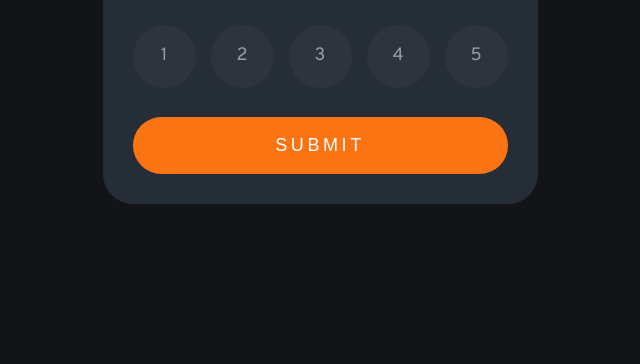
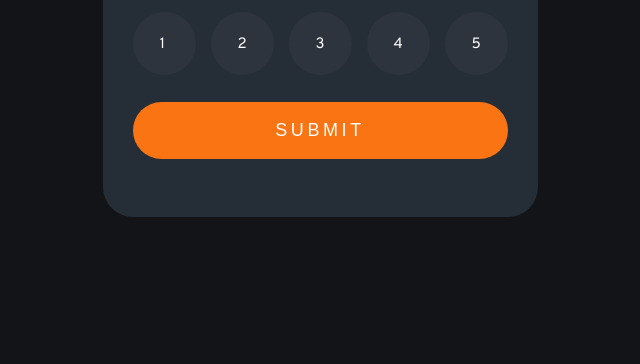
Before and after one commit to ornel77/interactive-rating-component, a plain HTML site: page index.html in a window 1280 px wide. Shown: the part 436-800 px from the top of the page, without its empty margins (320-960 px from the left). Drawn offline with Linux system fonts and the light colour scheme.

Commit message:
project finished

```diff
--- a/index.html
+++ b/index.html
@@ -12,32 +12,51 @@
 <body>
 
   <!-- Rating state start -->
-  <div class="card card__rating">
+  <div class="card card__rating" id="ratingCard">
     <div class="card__icon">
       <img src="./images/icon-star.svg" alt="star">
     </div>
     <div class="card__info-rating">
       <h2 class="head__rating">How did we do?</h2>
-      <p class="desc__rating">Please let us know how we did with your support request. All feedback is appreciated
-  to help us improve our offering!</p>
+      <p class="desc__rating">
+        Please let us know how we did with your support request. All feedback is appreciated
+        to help us improve our offering!
+      </p>
     </div>
-    <div class="ratings">
-      <a href="#" class="rating" id="rating1">1</a>
-      <a href="#" class="rating" id="rating2">2</a>
-      <a href="#" class="rating" id="rating3">3</a>
-      <a href="#" class="rating" id="rating4">4</a>
-      <a href="#" class="rating" id="rating5">5</a>
-    </div>
-    <button type="submit">Submit</button>
+    <form>
+      <div class="ratings">
+        <div class="rate">
+          <input type="radio" name="rating" id="rating1" value="1" class="rating">
+          <label for="rating1">1</label>
+        </div>
+        <div class="rate">
+            <input type="radio" name="rating" id="rating2" value="2" class="rating">
+            <label for="rating2">2</label>
+        </div>
+        <div class="rate">
+            <input type="radio" name="rating" id="rating3" value="3" class="rating">
+            <label for="rating3">3</label>
+        </div>
+        <div class="rate">
+            <input type="radio" name="rating" id="rating4" value="4" class="rating">
+            <label for="rating4">4</label>
+        </div>
+        <div class="rate">
+            <input type="radio" name="rating" id="rating5" value="5" class="rating">
+            <label for="rating5">5</label>
+        </div>
+      </div>
+      <button type="submit" id="btn-submit">Submit</button>
+    </form>
   </div>
   <!-- Rating state end -->
 
   <!-- Thank you state start -->
-  <div class="card card__thanks">
+  <div class="card card__thanks" id="thanksCard">
     <div class="card__image">
       <img src="./images/illustration-thank-you.svg" alt="illustration-thank-you">
     </div>
-    <p class="result">You selected <span class="number">4</span> out of 5</p>
+    <p class="result">You selected 4 out of 5</p>
     <div class="card__info-thanks">
       <h2 class="head__thanks">Thank you!</h2>
       <p class="desc__thanks">We appreciate you taking the time to give a rating. If you ever need more support,
--- a/script.js
+++ b/script.js
@@ -0,0 +1,24 @@
+const form = document.querySelector('form');
+const ratingCard = document.querySelector('#ratingCard');
+const thanksCard = document.querySelector('#thanksCard');
+
+
+const ratings = document.querySelector('.ratings');
+const notes = document.querySelectorAll('input[name="rating"]');
+const resultText = document.querySelector('.result')
+
+
+
+let score
+
+form.addEventListener('submit', (e) => {
+    e.preventDefault()
+    notes.forEach(function(note) {
+        if(note.checked) {
+            score = note.value;
+        }
+    })
+    ratingCard.style.display = 'none';
+    thanksCard.style.display = 'block'
+    resultText.innerHTML = `You selected ${score} out of 5`
+})
--- a/style.css
+++ b/style.css
@@ -43,7 +43,6 @@ img {
 
 .card {
     width: 29rem;
-    height: auto;
     padding: 2rem;
     border-radius: 2rem;
     background: var(--color-dark-blue);
@@ -85,9 +84,15 @@ img {
     width: 100%;
     display: flex;
     justify-content: space-between;
+    margin-bottom: 0;
 }
 
-.card .ratings a {
+.card .ratings input:hover {
+    background-color: var(--color-light-gray);
+}
+
+.card .ratings input {
+    appearance: none;
     display: flex;
     justify-content: center;
     align-items: center;
@@ -98,13 +103,25 @@ img {
     border-radius: 50%;
     gap: 9rem;
     font-size: 1.2rem;
-    transition: all 300ms ease;
+    transition: all 250ms ease;
+    cursor: pointer;
 }
 
-.card .ratings a:hover {
-    background: var(--color-light-gray);
+
+
+
+.rate label {
+    position: relative;
+    top: -44px;
+    left: 27px;
+    color: var(--color-white);
+    cursor: pointer;
+}
+.rate input[type="radio"]:checked {
+    background: var(--color-primary);
     color: var(--color-white);
 }
+
 
 .card button {
     width: 100%;
```
